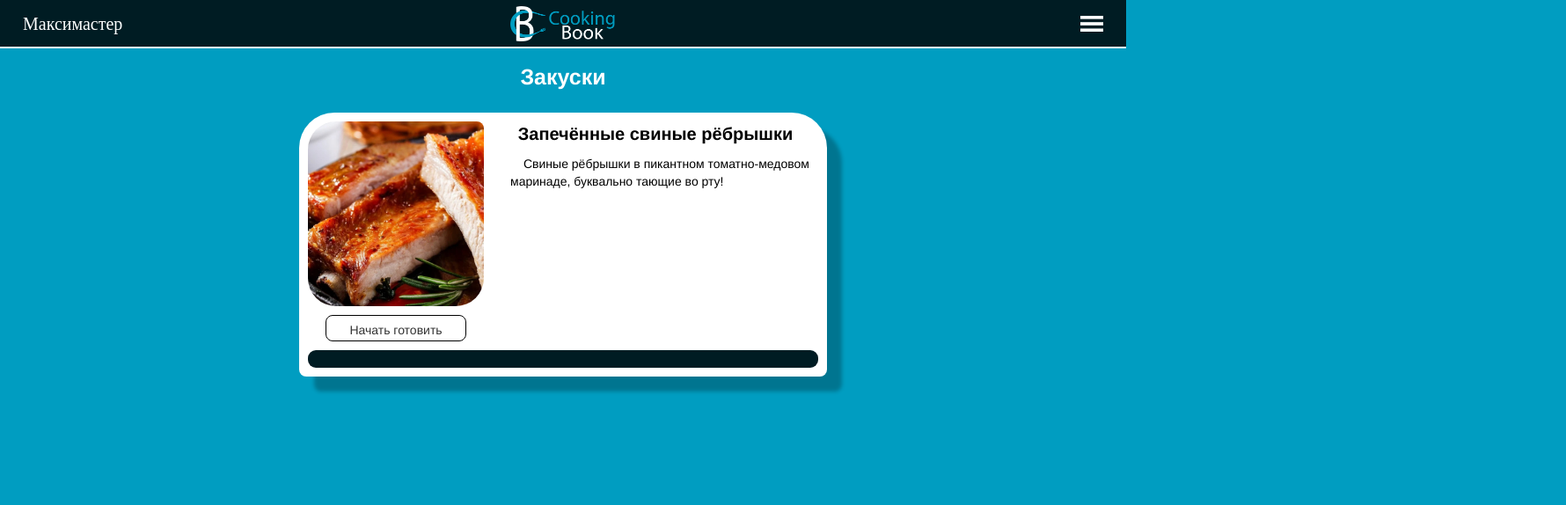
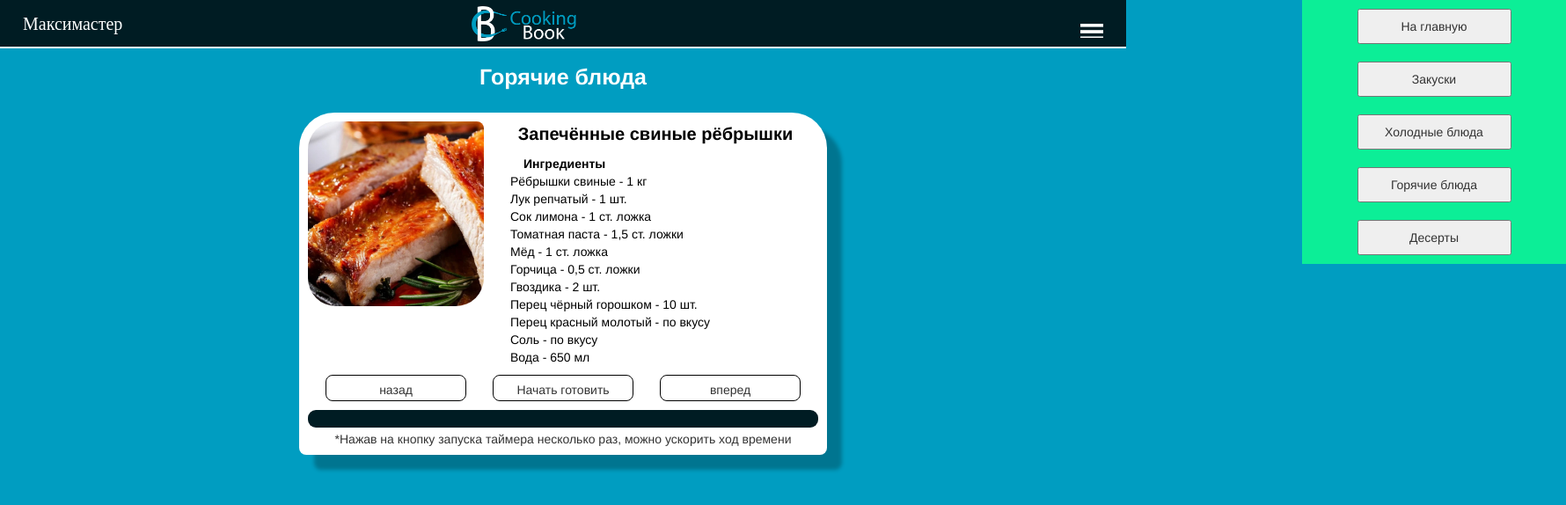
Before and after one commit to LyzhenkovAlexandr/Project_COOK, a Vue app in the folder cooking-book/: page /hot_list/hot_1 in a window 1280 px wide. Shown: the top 574 px of the page at 88% size, 1780 px wide, since content can reach past the window. Built offline with nearby package versions, Linux system fonts and the light colour scheme.

Commit message:
шаманим над тайм-лайном

```diff
--- a/cooking-book/src/components/Main-Header.vue
+++ b/cooking-book/src/components/Main-Header.vue
@@ -1,13 +1,36 @@
 <template>
-  <div class="header">
+  <div class="header Flex">
     <span>Максимастер</span>
-    <img src="@/assets/logo.png"/>
-    <button><img src="@/assets/menu_btn.png" /></button>
+    <img src="@/assets/logo.png" />
+
+
+    <nav class="menu" id="main-menu">
+      <section class="menu-flex-1">
+        <section class="menu-dropdown">
+          <button class="button">На главную</button>
+          <button class="button">Закуски</button>
+          <button class="button">Холодные блюда</button>
+          <button class="button">Горячие блюда</button>
+          <button class="button">Десерты</button>
+        </section>
+      </section>
+    </nav>
+
+    <button class="box-2" id="toggle-menu"><img src="@/assets/menu_btn.png" /></button>
   </div>
 </template>
 
 <script>
 import axios from "axios";
+
+// (function () {
+//   let button = document.getElementById("toggle-menu");
+//   button.addEventListener("click", function (event) {
+//     event.preventDefault();
+//     let menu = document.getElementById("main-menu");
+//     menu.classList.toggle("is-open");
+//   });
+// })();
 
 export default {};
 </script>
@@ -29,12 +52,12 @@ export default {};
   line-height: 55px;
   letter-spacing: 0em;
   text-align: left;
-  color:#fff;
+  color: #fff;
   margin-left: 26px;
   float: left;
 }
 
-.header>button{
+.header > button {
   background: none;
   border: none;
   width: initial;
@@ -44,15 +67,84 @@ export default {};
   padding-right: 26px;
 }
 
-.header>button img{
+.header > button img {
   width: 26px;
   height: 18px;
   margin-left: 26px;
 }
 
-.header>img {
+.header > img {
   height: 40px;
   margin-left: -56px;
   margin-top: 6.5px;
 }
+
+.Flex {
+  display: flex;
+  width: 100%;
+  justify-content: space-between;
+}
+.box-1 {
+  padding-left: 20px;
+  padding-top: 7px;
+}
+.box-1,
+.box-2 {
+  height: inherit;
+}
+.box-2 {
+  padding-right: 15px;
+  padding-top: 7px;
+}
+.box-2 {
+  background: transparent;
+  font-size: 3.1em;
+  width: 1em;
+  height: 1em;
+  line-height: 0.3em;
+  overflow: hidden;
+  white-space: nowrap;
+  text-indent: 2em;
+}
+.box-2::after {
+  position: absolute;
+  top: 0.4em;
+  right: 0.3em;
+  display: block;
+  background: url("") ;
+  text-indent: 0;
+  cursor: pointer;
+}
+.menu {
+  display: block;
+  position: absolute;
+  right: -500px;
+  width: 300px;
+  height: 300px;
+  background: rgb(12, 238, 151);
+  transition-duration: 0.9s;
+}
+.menu.is-open {
+  /* display: block; */
+  transform: translateX(-500px);
+  transition-duration: 0.9s;
+}
+.menu-flex-1 {
+  display: flex;
+  justify-content: center;
+  width: 100%;
+  height: 100%;
+}
+.menu-dropdown {
+  display: flex;
+  flex-direction: column;
+  justify-content: space-around;
+  width: 175px;
+}
+.button {
+  height: 40px;
+}
+.button:hover {
+  cursor: pointer;
+}
 </style>
--- a/cooking-book/src/components/hot-plates.vue
+++ b/cooking-book/src/components/hot-plates.vue
@@ -1,6 +1,6 @@
 <template>
   <section>
-    <span class="title">Закуски</span>
+    <span class="title">Горячие блюда</span>
     <article class="box-line">
       <router-link tag="article" to="/hot_list/hot_1" class="box">
         <div><img src="@/assets/hot_plate_1.jpg" /></div>
@@ -50,7 +50,7 @@ export default {};
   display: block;
   width: 100%;
   text-align: center;
-  margin-top: 35px;
+  margin-top: 15px;
 }
 .box {
   display: inline-block;
--- a/cooking-book/src/components/hot_plate1.vue
+++ b/cooking-book/src/components/hot_plate1.vue
@@ -1,19 +1,38 @@
 <template>
   <section>
-    <span class="title">Закуски</span>
+    <span class="title">Горячие блюда</span>
     <article class="box-line">
       <article class="box">
         <div><img src="@/assets/hot_plate_1.jpg" /></div>
         <span class="title">Запечённые свиные рёбрышки</span>
-        <span class="desc">{{ desc }}</span>
+        <span class="desc"
+          ><b>Ингредиенты</b> <br />
+          Рёбрышки свиные - 1 кг <br />
+          Лук репчатый - 1 шт. <br />
+          Сок лимона - 1 ст. ложка <br />
+          Томатная паста - 1,5 ст. ложки <br />
+          Мёд - 1 ст. ложка <br />
+          Горчица - 0,5 ст. ложки <br />
+          Гвоздика - 2 шт. <br />
+          Перец чёрный горошком - 10 шт. <br />
+          Перец красный молотый - по вкусу<br />
+          Соль - по вкусу <br />
+          Вода - 650 мл</span
+        >
 
         <article class="progress_bar">
+          <b-button class="mt-3 button" v-on:click="create">назад</b-button>
           <b-button class="mt-3 button" v-on:click="create">{{
             title
           }}</b-button>
+          <b-button class="mt-3 button" v-on:click="right">вперед</b-button>
           <div id="Bar">
             <div id="Progress" :style="{ width: value + '%' }"></div>
           </div>
+          <span class="mark"
+            >*Нажав на кнопку запуска таймера несколько раз, можно ускорить ход
+            времени</span
+          >
         </article>
       </article>
     </article>
@@ -28,24 +47,30 @@ export default {
       title: "Начать готовить",
       desc:
         "Свиные рёбрышки в пикантном томатно-медовом маринаде, буквально тающие во рту!",
-      i: 50,
+      i: 8.34,
     };
   },
   methods: {
     create: function () {
       let intval = setInterval(() => {
         if (this.value < this.value + this.i) {
-          this.value += 0.01;
-          this.i -= 0.05;
+          this.value += 0.1;
+          this.i -= 0.1;
           this.title = "Продолжить";
-          this.img = "@/assets/hot_1_ingredients.png"
-          this.desc="Ингредиенты \r\n Рёбрышки свиные - 1 кг\r\nЛук репчатый - 1 шт.\nСок лимона - 1 ст. ложка</br>Томатная паста - 1,5 ст. ложки</br>Мёд - 1 ст. ложка</br>Горчица - 0,5 ст. ложки</br>Гвоздика - 2 шт.</br>Перец чёрный горошком - 10 шт.</br>Перец красный молотый - по вкусу</br>Соль - по вкусу</br>Вода - 650 мл"
+          this.img = "@/assets/hot_1_ingredients.png";
+          this.desc =""
         } else if (this.value >= 100) {
           this.title = "Блюдо готово";
         } else {
-          this.i += 50;
+          this.i += 8.34;
           clearInterval(intval);
         }
+      }, 10);
+    },
+    right: function () {
+      let intval = setInterval(() => {
+
+          this.value += 8.34;
       }, 10);
     },
   },
@@ -102,7 +127,7 @@ export default {
 .box {
   display: inline-block;
   width: 600px;
-  height: 300px;
+  min-height: 300px;
   background: #FFFFFF;
   box-sizing: border-box;
   box-shadow: 17px 17px 4px rgba(0, 0, 0, 0.25);
@@ -157,4 +182,11 @@ export default {
   float: right;
   text-indent: 15px;
 }
+
+.mark {
+  background: none;
+  margin-bottom: -15px;
+  float: left;
+  width: 100%;
+}
 </style>
--- a/cooking-book/src/router/index.js
+++ b/cooking-book/src/router/index.js
@@ -4,7 +4,7 @@ import VueRouter from 'vue-router'
 Vue.use(VueRouter)
 
 const routes = [{
-    path: '/Main',
+    path: '/',
     name: 'Main',
     component: () =>
         import ( /* webpackChunkName: "about" */ '../views/main.vue')
--- a/cooking-book/src/views/hot_list.vue
+++ b/cooking-book/src/views/hot_list.vue
@@ -22,6 +22,9 @@ export default {
 body {
   background: #009DC1!important;
 }
+html {
+  overflow-x:hidden!important;
+}
 </style>
 
 <style scoped>
--- a/cooking-book/src/views/hot_plate_1.vue
+++ b/cooking-book/src/views/hot_plate_1.vue
@@ -22,6 +22,9 @@ export default {
 body {
   background: #009DC1!important;
 }
+html {
+  overflow-x:hidden!important;
+}
 </style>
 
 <style scoped>
--- a/cooking-book/src/views/main.vue
+++ b/cooking-book/src/views/main.vue
@@ -26,7 +26,7 @@ export default {
   },
   methods: {
     // getMessage() {
-    //   const path = "http://127.0.0.1:5000/Main";
+    //   const path = "http://127.0.0.1:5000/";
     //   axios
     //     .get(path)
     //     .then((res) => {
@@ -53,6 +53,9 @@ export default {
 body {
   background: #009DC1!important;
 }
+html {
+  overflow-x:hidden!important;
+}
 </style>
 
 <style scoped>
```
Lines whose indentation alone changed are shown as unchanged.
